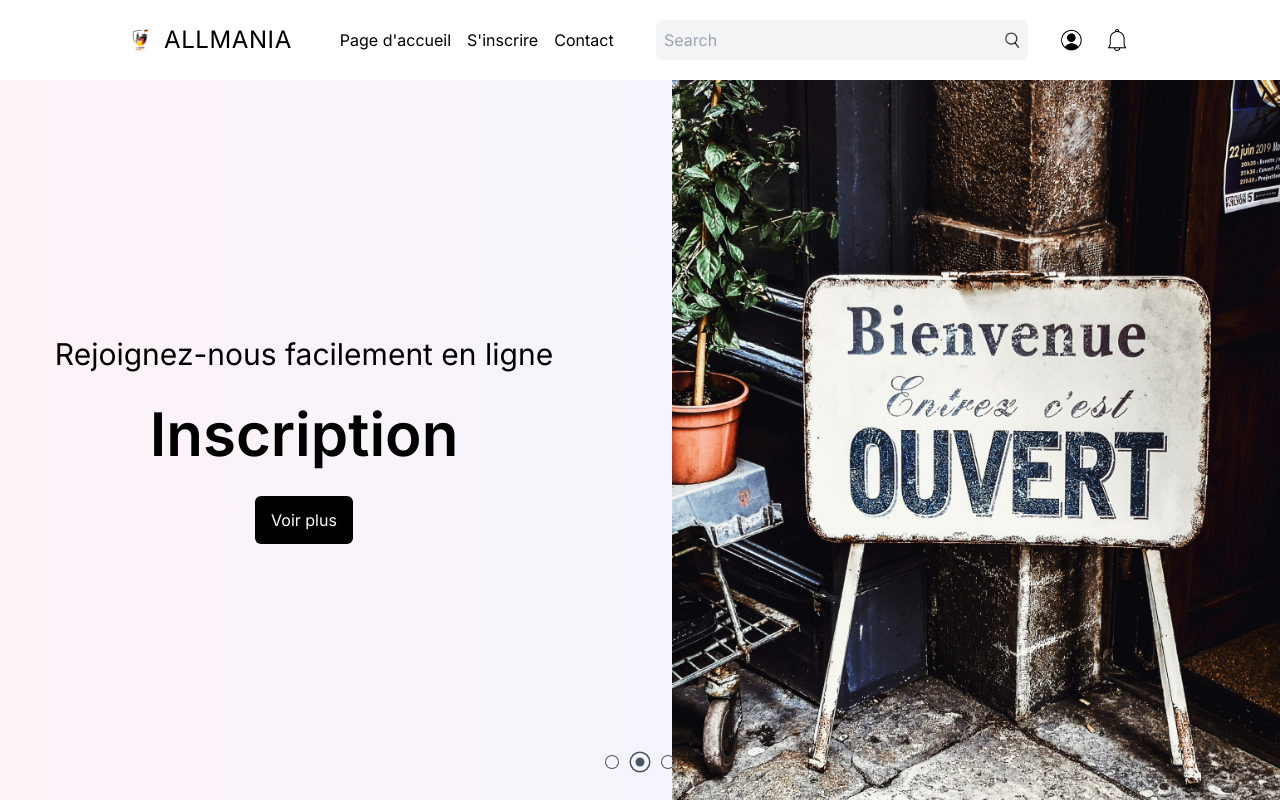
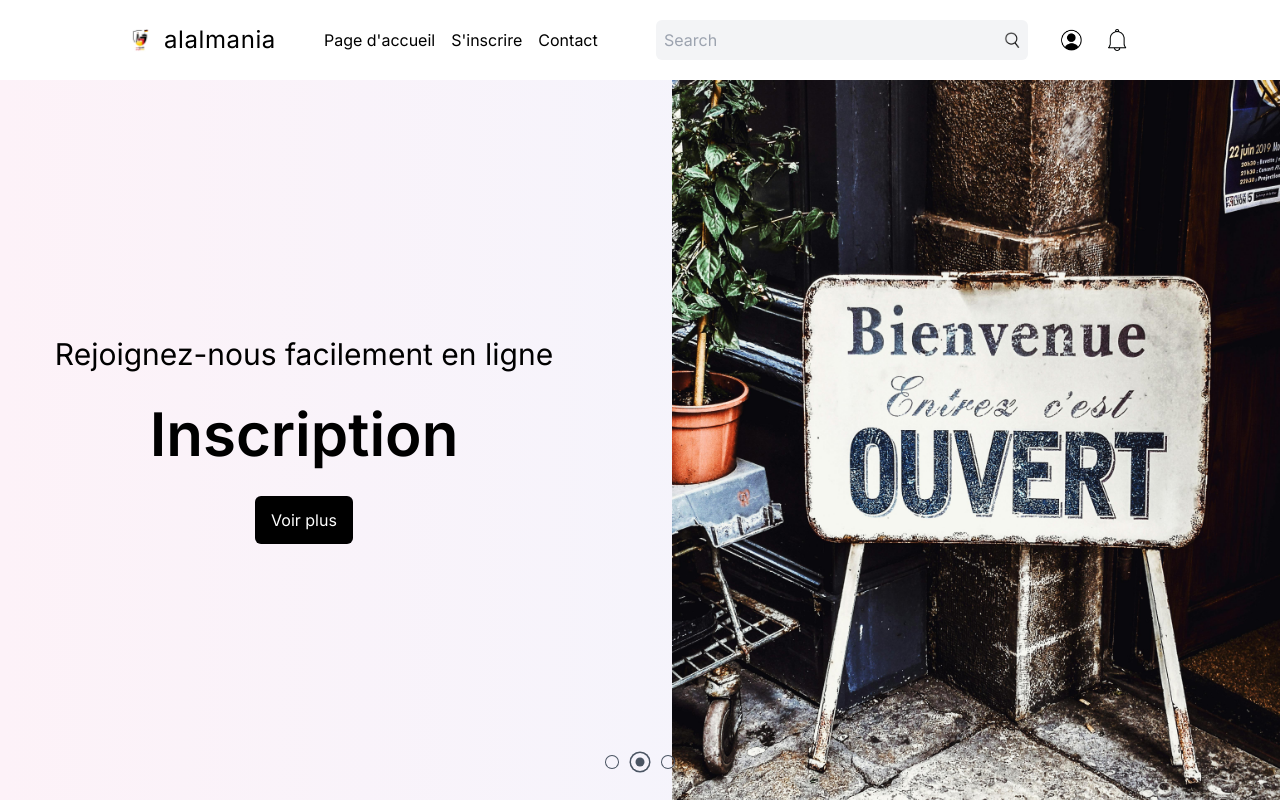
Before and after one commit to Bouchghel/GemanCenter, a Next.js app: page / in a window 1280 px wide. Shown: the top 802 px of the page. Built offline with nearby package versions, Linux system fonts and the light colour scheme.

Commit message:
first commit

```diff
--- a/src/components/Navbar.tsx
+++ b/src/components/Navbar.tsx
@@ -13,7 +13,7 @@ const Navbar = () => {
       {/* MOBILE */}
       <div className="h-full flex items-center justify-between md:hidden">
         <Link href="/">
-          <div className="text-2xl tracking-wide">ALLMANIA</div>
+          <div className="text-2xl tracking-wide">alalmania</div>
         </Link>
         <Menu />
       </div>
@@ -23,7 +23,7 @@ const Navbar = () => {
         <div className="w-1/3 xl:w-1/2 flex items-center gap-12">
           <Link href="/" className="flex items-center gap-3">
           <Image src="/allmania.png" alt="" width={24} height={24} />
-            <div className="text-2xl tracking-wide">ALLMANIA</div>
+            <div className="text-2xl tracking-wide">alalmania</div>
           </Link>
           <div className="hidden xl:flex gap-4">
             <Link href="/">Page d&apos;accueil</Link>
```
